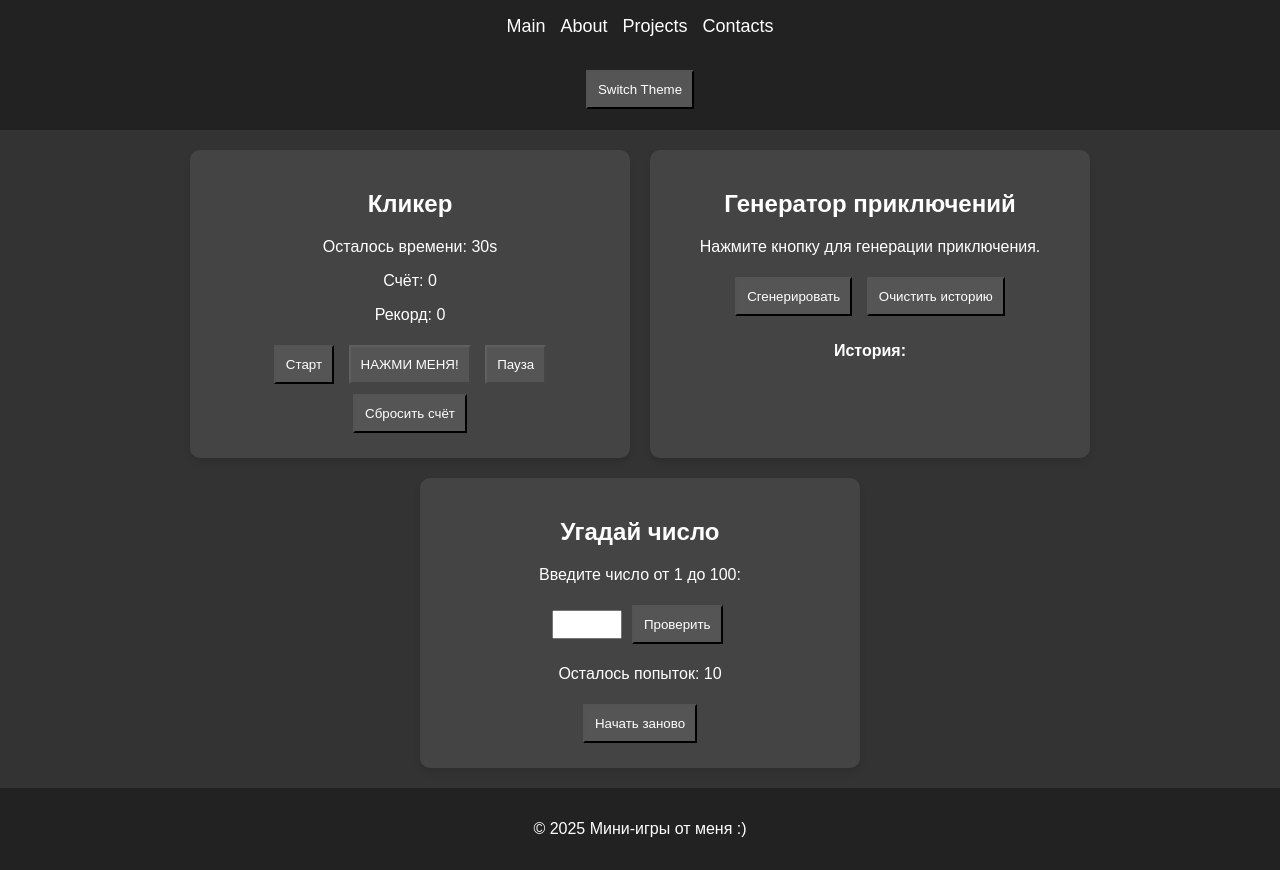
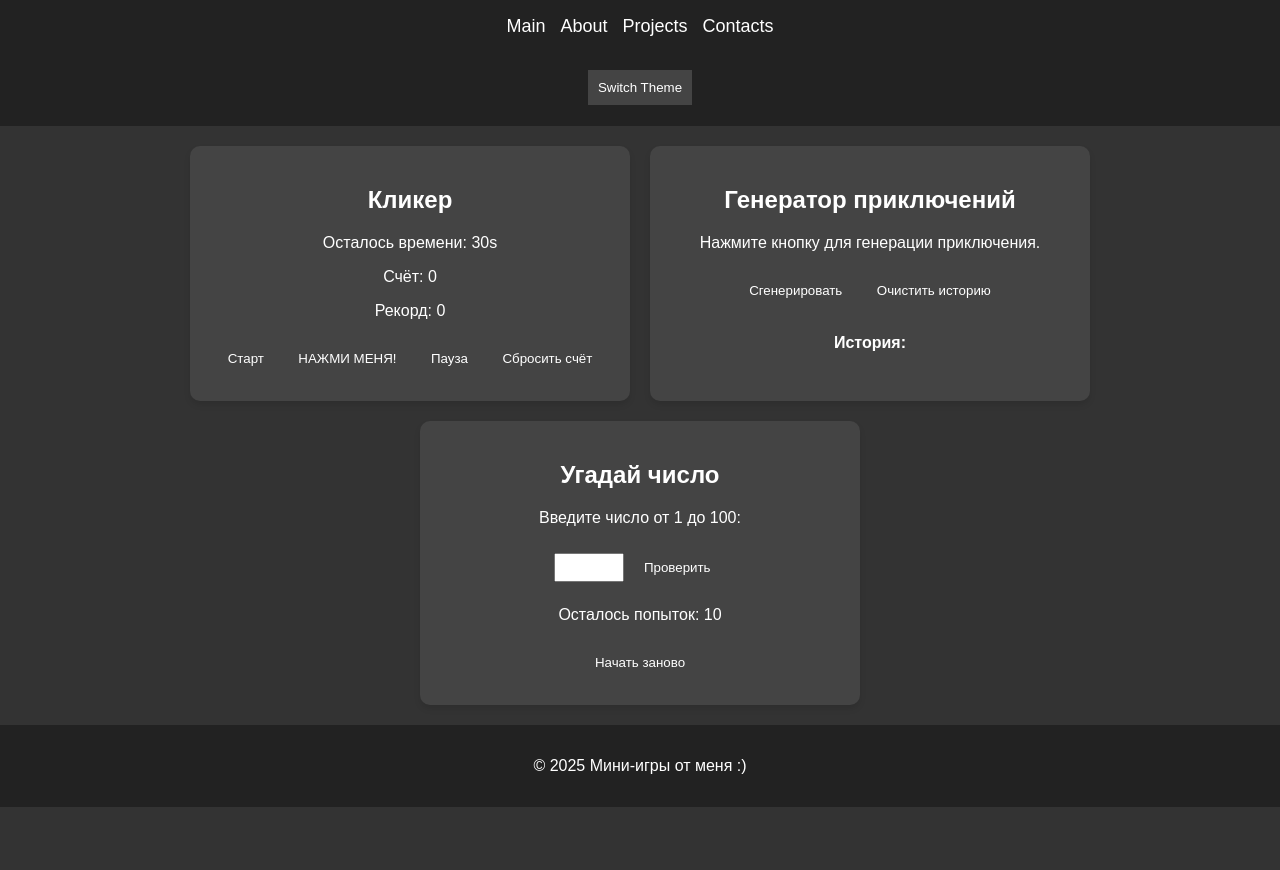
Before and after one commit to makpal479/Portfolio, a plain HTML site: page projects.html in a window 1280 px wide. Both pictures are taken after a click on the button "Switch Theme". After the commit the page ends 807 px from the top, so only its background shows below. Drawn offline with Linux system fonts and the light colour scheme.

Commit message:
Update projects.html

```diff
--- a/projects.html
+++ b/projects.html
@@ -33,6 +33,9 @@ button {
     margin: 5px;
     padding: 10px;
     cursor: pointer;
+    background-color: #444; /* Устанавливаем один цвет фона для кнопки */
+    color: white; /* Белый текст на кнопке */
+    border: none;
     transition: background-color 0.3s ease, color 0.3s ease; /* Плавный переход */
 }
 
@@ -102,12 +105,14 @@ body.dark-mode nav a {
 }
 
 body.dark-mode button {
-    background-color: #555;
-    color: white;
+    /* Убираем изменения для кнопок в тёмной теме */
+    background-color: #444; /* Кнопка остаётся с тем же фоном */
+    color: white; /* Кнопка остаётся с белым текстом */
 }
 
 body.dark-mode #themeToggleBtn {
-    background-color: #666;
+    background-color: #444; /* Кнопка для переключения темы */
+    color: white;
 }
 
     </style>
```
